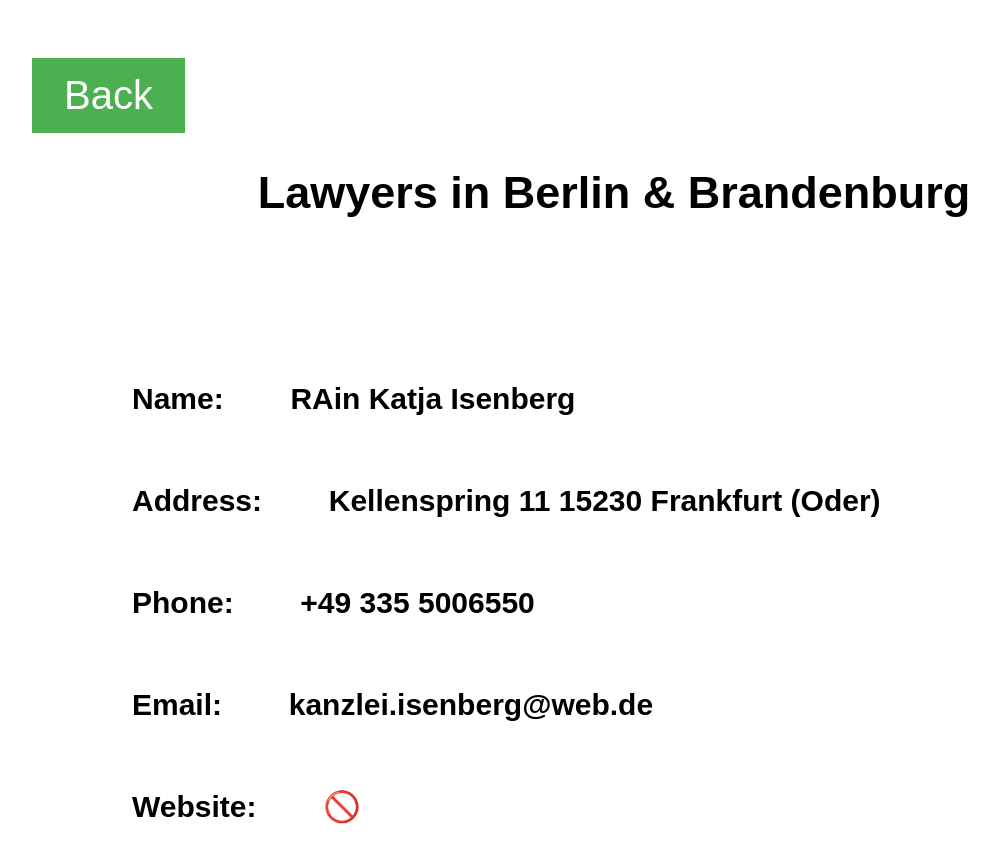
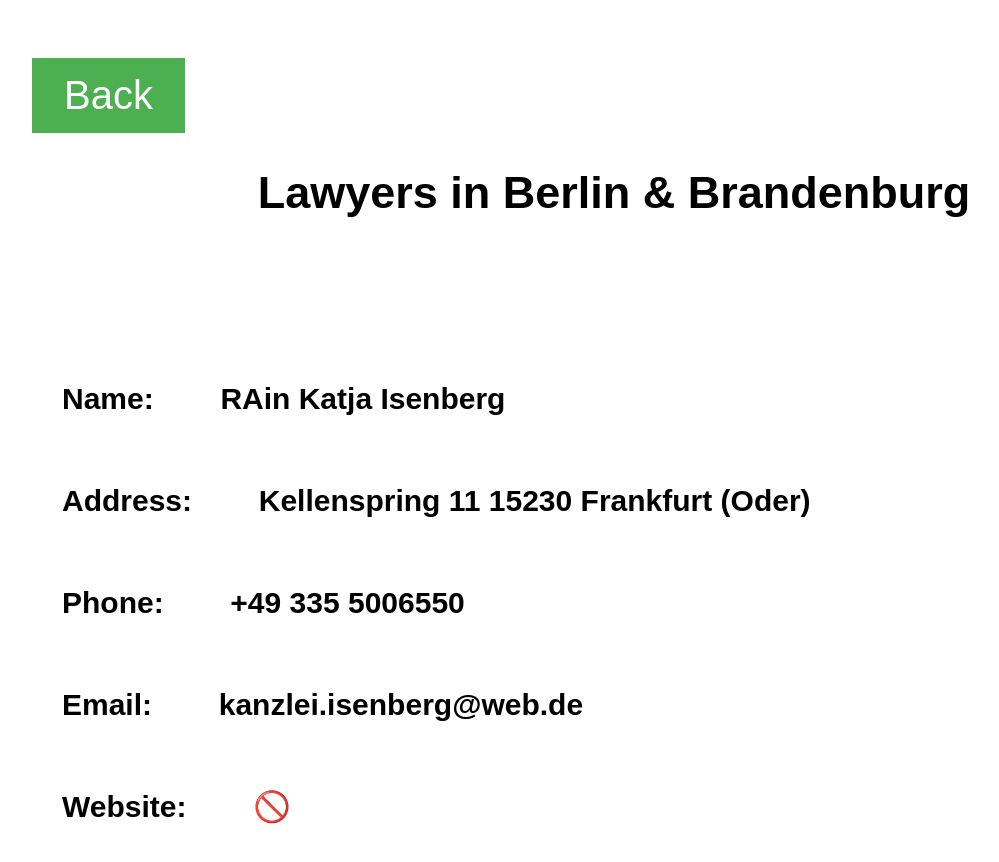
Before and after one commit to ShahabAfshar11/check1, a plain HTML site: page index.html in a window 1280 px wide. Shown: the top 862 px of the page, without its empty margins (26-1025 px from the left). Drawn offline with Linux system fonts and the light colour scheme.

Commit message:
Update style.css

```diff
--- a/style.css
+++ b/style.css
@@ -11,7 +11,7 @@ h1 {
 h2 {
     color: black;
     font-size: 30px;
-    margin-left : 150px;
+    margin-left : 80px;
 }
 
 button {
```
